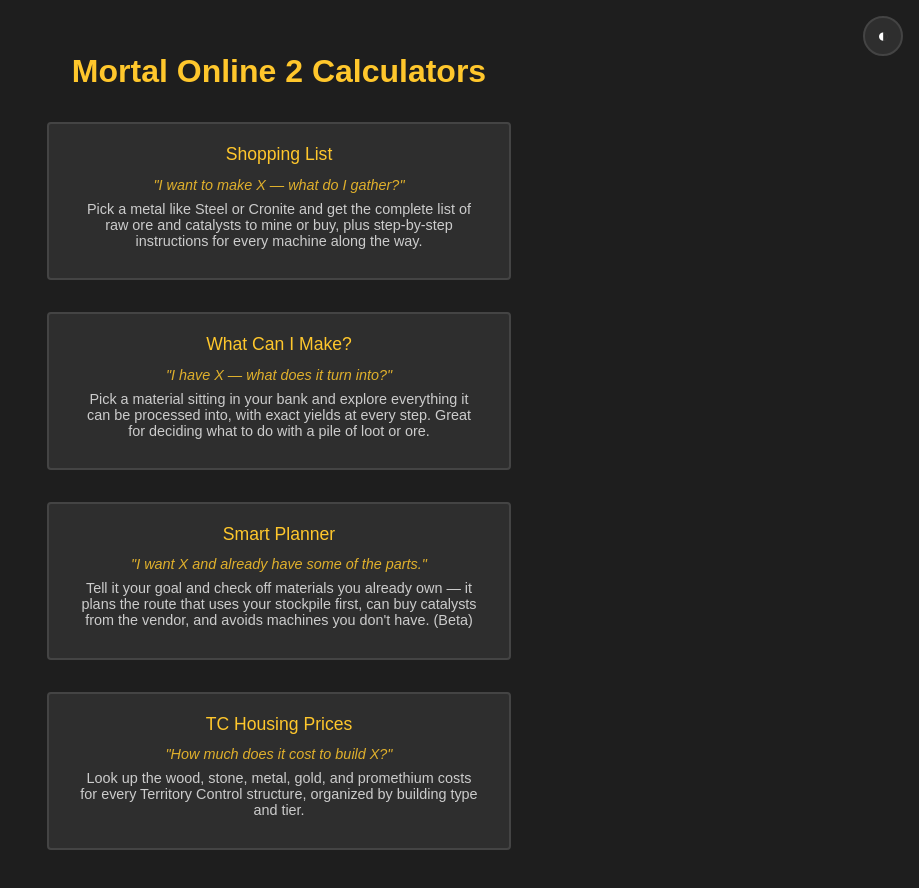
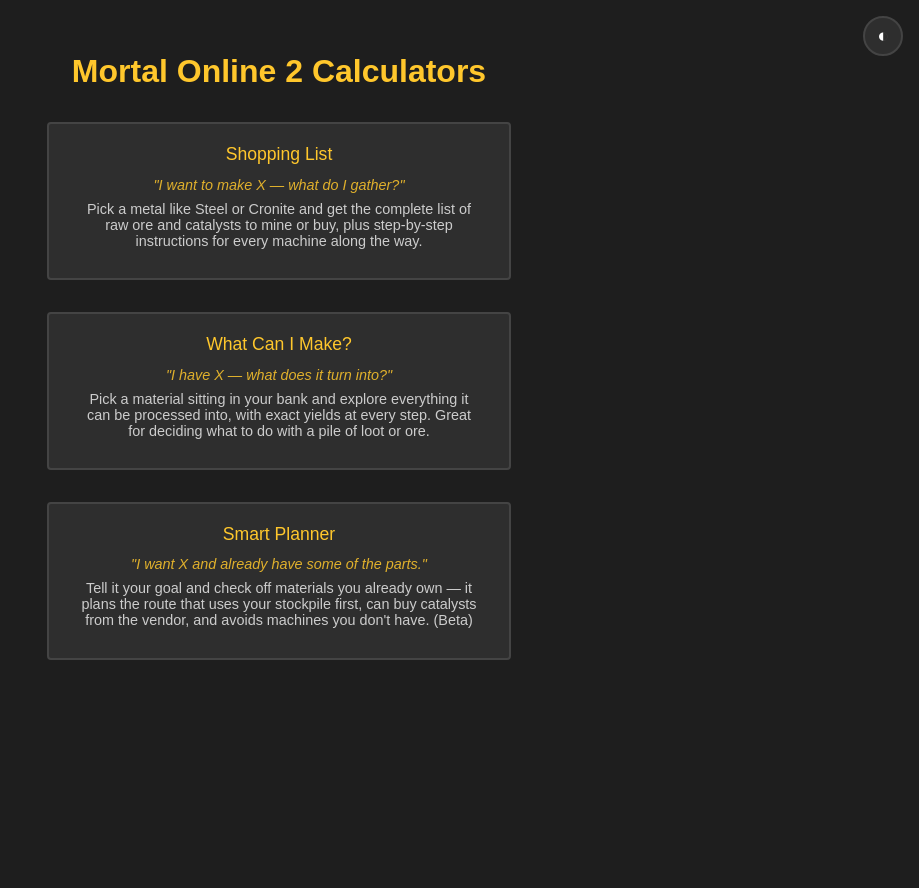
Before and after one commit to isrollari/unaware-calc, a SvelteKit app: page / in a window 1280 px wide. Shown: the top 888 px of the page, without its empty margins (361-1280 px from the left). After the commit the page ends 800 px from the top, so only its background shows below. Built offline with nearby package versions, Linux system fonts and the light colour scheme.

Commit message:
modified TC

```diff
--- a/src/routes/+page.svelte
+++ b/src/routes/+page.svelte
@@ -21,11 +21,7 @@
       <p class="item-tagline">"I want X and already have some of the parts."</p>
       <p class="item-description">Tell it your goal and check off materials you already own &mdash; it plans the route that uses your stockpile first, can buy catalysts from the vendor, and avoids machines you don't have. (Beta)</p>
     </a>
-    <a href="/tc-housing" class="grid-item">
-      <span class="item-text">TC Housing Prices</span>
-      <p class="item-tagline">"How much does it cost to build X?"</p>
-      <p class="item-description">Look up the wood, stone, metal, gold, and promethium costs for every Territory Control structure, organized by building type and tier.</p>
-    </a>
+
   </div>
 </main>
 
```
